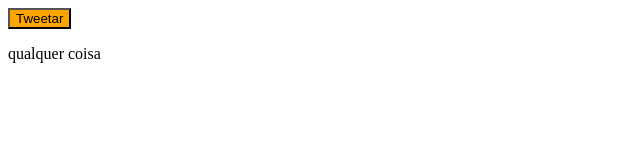
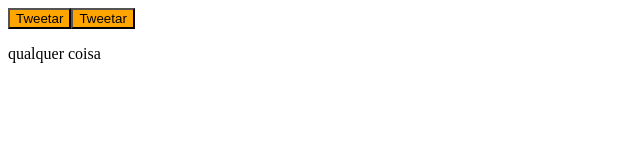
Before and after one commit to lucas-thedev/tecweb-twit, an Angular app in the folder Twit/: page / in a window 1280 px wide. Shown: the top 160 px of the page, without its empty margins (0-640 px from the left). Built offline with nearby package versions, Linux system fonts and the light colour scheme.

Commit message:
novo botao

```diff
--- a/Twit/src/app/teste/teste.component.html
+++ b/Twit/src/app/teste/teste.component.html
@@ -1 +1,2 @@
 <button (click)="sendAlert()" class="button-orange">Tweetar</button>
+<button (click)="sendAlert()" class="button-orange">Tweetar</button>
```
